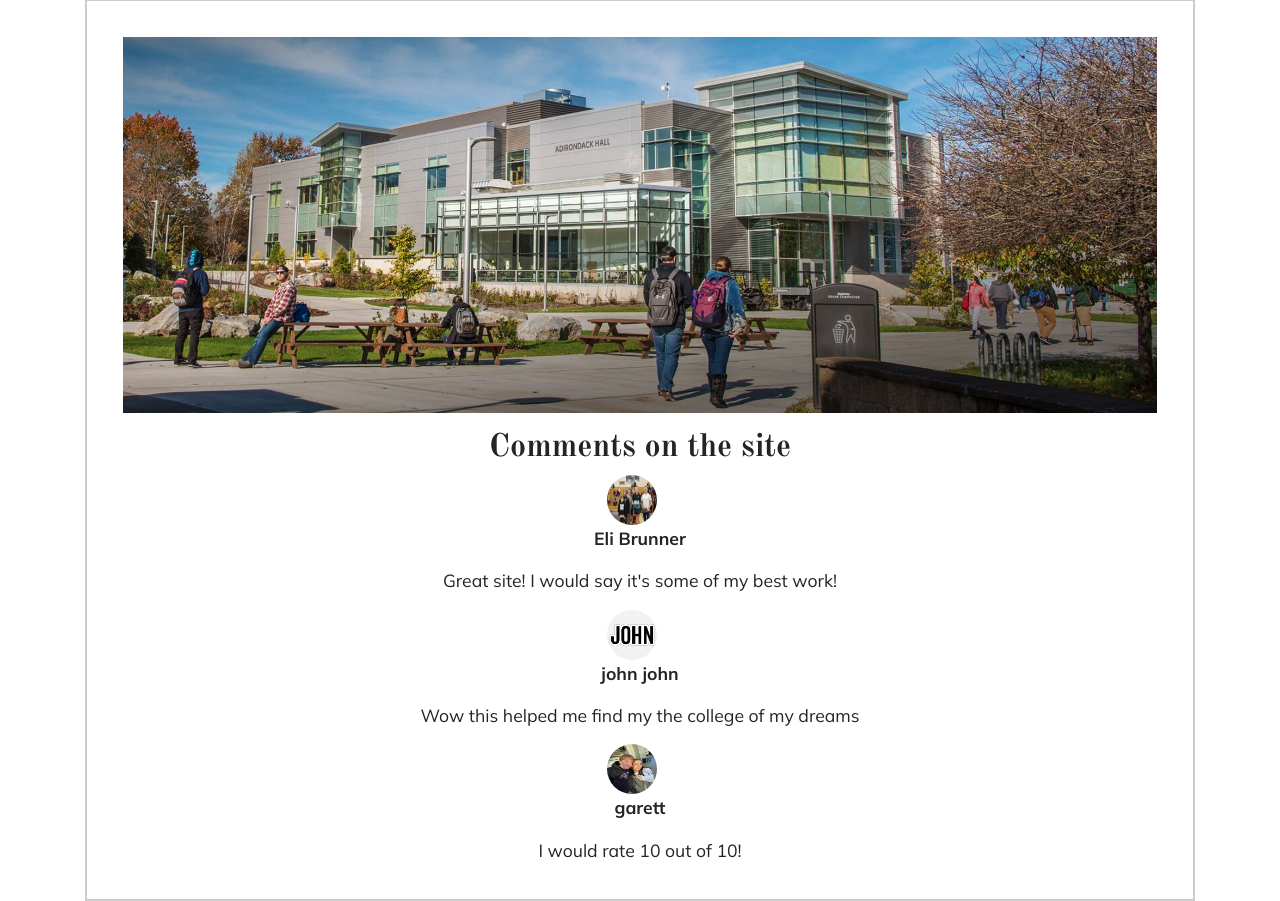
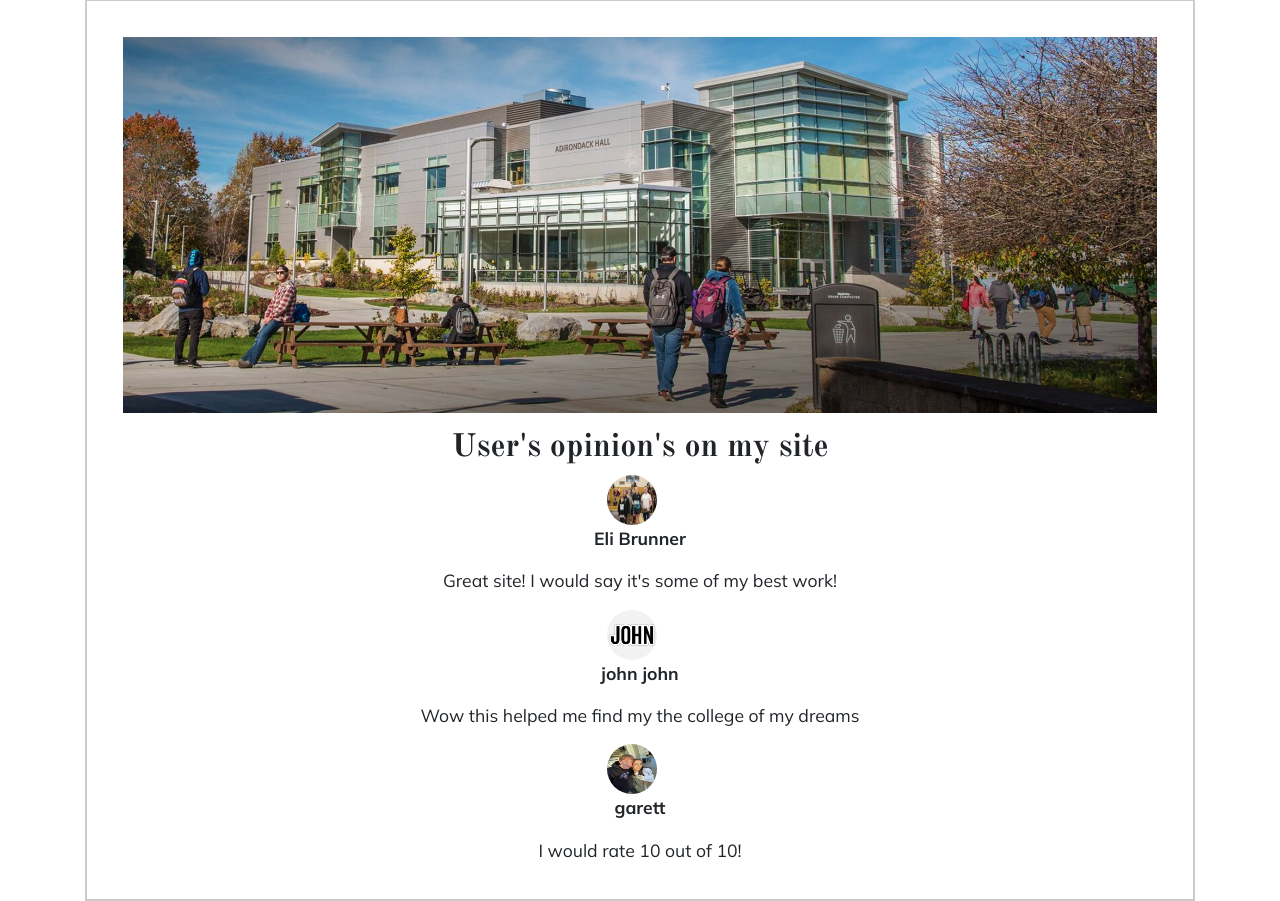
Before and after one commit to EliBrunner1/College_prices_senior_project, a Flask app: page / in a window 1280 px wide. Shown: the part 361-1262 px from the top of the page. Run offline with Flask 3, Linux system fonts and the light colour scheme; some libraries are stand-ins or nearby versions.

Commit message:
last commit. finished basic fixxes and looked at it some more.

```diff
--- a/API_Call.py
+++ b/API_Call.py
@@ -1,10 +1,7 @@
-# For general python dataFrame manipulation, aggregations, and plots.
 import pandas as pd
 import numpy as np
 import matplotlib.pyplot as plt
-# For handling API calls.
 from pprint import pprint
-# For user-friendly data file access.
 import os
 import requests
 from flask_sqlalchemy import SQLAlchemy
@@ -49,3 +46,4 @@ if __name__ == "__main__":
         print(f"In-State Tuition: ${instate_tuition}")
         print(f"Out-of-State Tuition: ${outstate_tuition}")
         print("-" * 30)
+        #5/28/24 done
--- a/Flask_Setup.py
+++ b/Flask_Setup.py
@@ -31,3 +31,4 @@ app.register_blueprint(college_search_bp)
 
 if __name__ == '__main__':
     app.run(debug=True)
+    #5/28/24 done
--- a/templates/Main_Page.html
+++ b/templates/Main_Page.html
@@ -18,7 +18,7 @@
     </div>
     <div class="content" style="text-align: center; border: 2px solid #ccc; padding: 20px;">
       <img src="static/homepgcollege.jpg" alt="College Campus" class="college-image">
-      <h2>Comments on the site</h2>
+      <h2>User's opinion's on my site</h2>
       <div class="comments">
         <div class="comment">
           <img src="static/Eli.JPG" alt="Eli's Avatar">
@@ -28,7 +28,7 @@
           <p><strong>john john</strong></p>
           <p>Wow this helped me find my the college of my dreams</p>
           <img src="static/garret.JPG" alt="Eli's Avatar">
-          <p><strong>garett</strong></p>
+          <p><strong>garett   </strong></p>
           <p>I would rate 10 out of 10!</p>
         </div>
       </div>
```
